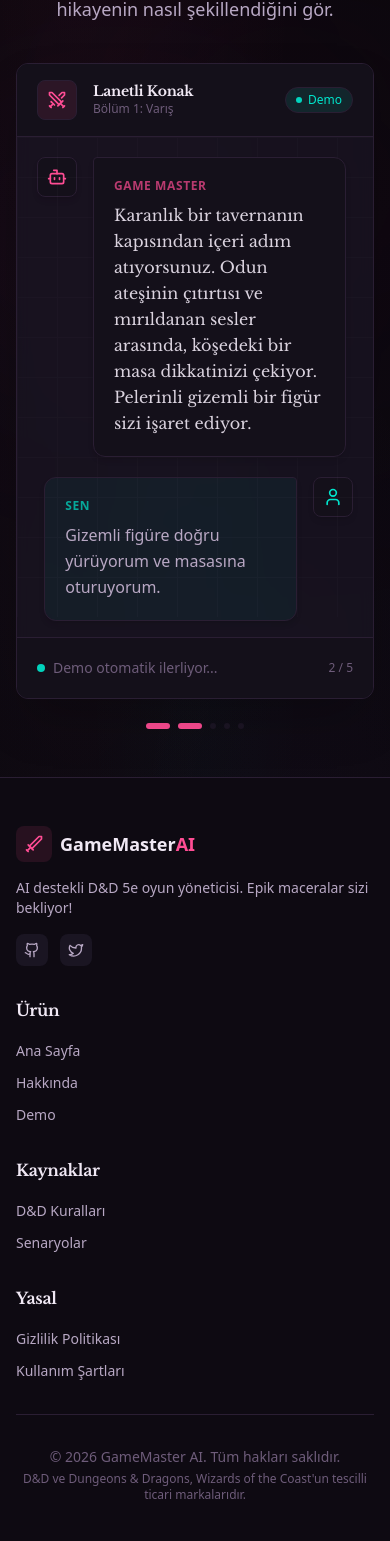
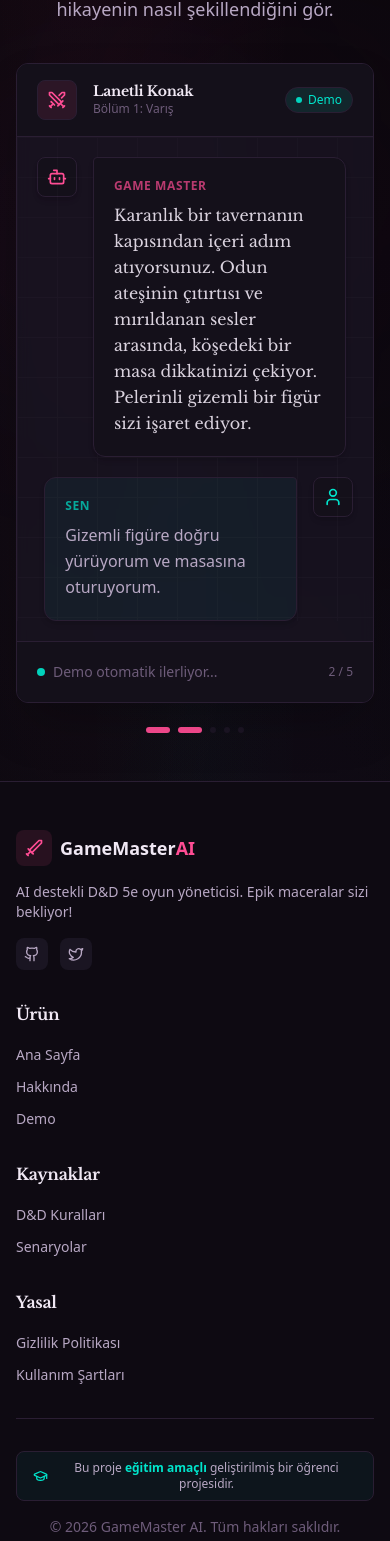
Before and after one commit to omeraltinova/GameMasterAI_web, a Next.js app in the folder gamemaster-ai/: page /demo in a window 390 px wide. Shown: the part 252-1793 px from the top of the page. Built offline with nearby package versions, Linux system fonts and the light colour scheme.

Commit message:
front-end hata düzeltmeleri. not ekleme

```diff
--- a/gamemaster-ai/app/(public)/about/page.tsx
+++ b/gamemaster-ai/app/(public)/about/page.tsx
@@ -1,4 +1,4 @@
-import { Sword, Target, Heart, Zap, Users, Bot, Scroll, Compass, Flame, Star } from "lucide-react";
+import { Sword, Target, Heart, Zap, Users, Bot, Scroll, Compass, Flame, Star, GraduationCap } from "lucide-react";
 
 export const metadata = {
   title: "Hakkında - GameMaster AI",
@@ -52,6 +52,14 @@
           <p className="text-xl text-foreground-secondary max-w-2xl mx-auto leading-relaxed">
             Masaüstü rol yapma oyunlarının büyüsünü, teknolojinin sınırsız imkanlarıyla harmanlıyoruz.
           </p>
+
+          {/* Student Project Notice */}
+          <div className="mt-8 inline-flex items-center gap-3 px-5 py-3 rounded-lg bg-accent/5 border border-accent/20">
+            <GraduationCap className="h-5 w-5 text-accent" />
+            <span className="text-sm text-foreground-secondary">
+              Bu proje, <strong className="text-accent">eğitim amaçlı</strong> geliştirilmiş bir öğrenci projesidir.
+            </span>
+          </div>
         </header>
 
         {/* Quest Scroll - Main Mission */}
--- a/gamemaster-ai/app/(public)/demo/page.tsx
+++ b/gamemaster-ai/app/(public)/demo/page.tsx
@@ -166,7 +166,7 @@
             </div>
 
             {/* Chat Area */}
-            <div className="flex-1 p-5 md:p-6 space-y-5 overflow-y-auto custom-scrollbar relative min-h-[400px] max-h-[500px]">
+            <div className="flex-1 p-5 md:p-6 space-y-5 overflow-y-auto custom-scrollbar relative min-h-[400px]">
               {/* Subtle grid pattern */}
               <div className="absolute inset-0 opacity-[0.02] pointer-events-none">
                 <div className="w-full h-full" style={{
--- a/gamemaster-ai/components/layout/Footer.tsx
+++ b/gamemaster-ai/components/layout/Footer.tsx
@@ -1,5 +1,5 @@
 import Link from "next/link";
-import { Sword, Github, Twitter } from "lucide-react";
+import { Sword, Github, Twitter, GraduationCap } from "lucide-react";
 
 const footerLinks = {
   product: [
@@ -107,6 +107,12 @@
 
         {/* Copyright */}
         <div className="border-t border-border mt-8 pt-8 text-center">
+          <div className="inline-flex items-center gap-2 px-4 py-2 rounded-lg bg-accent/5 border border-accent/20 mb-4">
+            <GraduationCap className="h-4 w-4 text-accent" />
+            <span className="text-xs text-foreground-secondary">
+              Bu proje <strong className="text-accent">eğitim amaçlı</strong> geliştirilmiş bir öğrenci projesidir.
+            </span>
+          </div>
           <p className="text-sm text-foreground-muted">
             © {new Date().getFullYear()} GameMaster AI. Tüm hakları saklıdır.
           </p>
```
Also changed, not shown: 2 other files (tests, documents, lock files or other folders).
